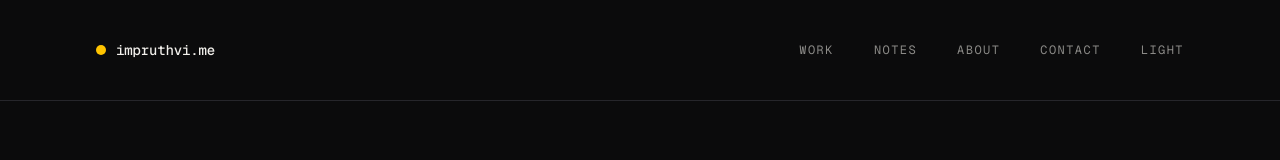
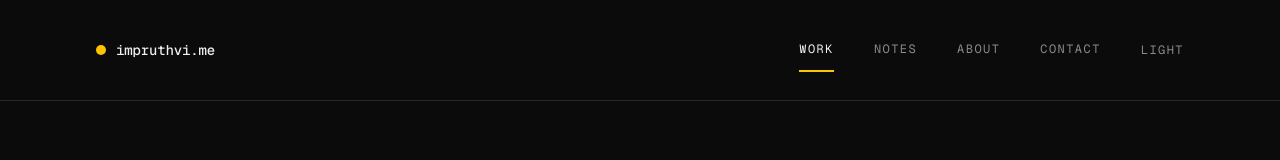
Before and after one commit to impruthvi/impruthvi.me, a Next.js app: page / in a window 1280 px wide. Shown: the top 160 px of the page. Built offline with nearby package versions, Linux system fonts and the light colour scheme.

Commit message:
fix: highlight the current page in site navigation

```diff
--- a/src/components/mobile-nav.tsx
+++ b/src/components/mobile-nav.tsx
@@ -1,10 +1,10 @@
 "use client";
 
 import { useEffect, useRef, useState } from "react";
-import Link from "next/link";
 import { site } from "@/lib/site";
 import { Chip } from "@/components/ui";
 import { ThemeToggle } from "@/components/theme-toggle";
+import { SiteNavLinks } from "@/components/site-nav-links";
 
 export function MobileNav() {
   const [open, setOpen] = useState(false);
@@ -96,16 +96,7 @@ export function MobileNav() {
         </div>
 
         <nav aria-label="Main navigation" className="flex flex-col px-6 pt-6">
-          {site.nav.map((item) => (
-            <Link
-              key={item.href}
-              href={item.href}
-              onClick={() => setOpen(false)}
-              className="border-seam-on-band text-on-band font-display border-b py-5 text-[2.75rem] leading-none font-black tracking-[-0.035em] uppercase"
-            >
-              {item.label}
-            </Link>
-          ))}
+          <SiteNavLinks mobile onNavigate={() => setOpen(false)} />
         </nav>
 
         <div className="mt-auto flex flex-col gap-6 px-6 pt-10 pb-9">
--- a/src/components/site-header.tsx
+++ b/src/components/site-header.tsx
@@ -1,8 +1,8 @@
 import Link from "next/link";
-import { site } from "@/lib/site";
 import { Container } from "@/components/ui";
 import { ThemeToggle } from "@/components/theme-toggle";
 import { MobileNav } from "@/components/mobile-nav";
+import { SiteNavLinks } from "@/components/site-nav-links";
 
 export function SiteHeader() {
   return (
@@ -15,16 +15,8 @@ export function SiteHeader() {
           </span>
         </Link>
 
-        <nav className="hidden items-center gap-10 md:flex">
-          {site.nav.map((item) => (
-            <Link
-              key={item.href}
-              href={item.href}
-              className="label text-muted hover:text-ink transition-colors"
-            >
-              {item.label}
-            </Link>
-          ))}
+        <nav aria-label="Main navigation" className="hidden items-center gap-10 md:flex">
+          <SiteNavLinks />
           <ThemeToggle />
         </nav>
 
--- /dev/null
+++ b/src/components/site-nav-links.tsx
@@ -0,0 +1,40 @@
+"use client";
+
+import Link from "next/link";
+import { usePathname } from "next/navigation";
+import { site } from "@/lib/site";
+
+export function SiteNavLinks({
+  mobile = false,
+  onNavigate,
+}: {
+  mobile?: boolean;
+  onNavigate?: () => void;
+}) {
+  const pathname = usePathname();
+
+  return site.nav.map((item) => {
+    const active = item.href === "/"
+      ? pathname === "/" || pathname.startsWith("/work/")
+      : pathname === item.href || pathname.startsWith(`${item.href}/`);
+
+    return (
+      <Link
+        key={item.href}
+        href={item.href}
+        onClick={onNavigate}
+        aria-current={active ? (pathname === item.href ? "page" : "location") : undefined}
+        className={mobile
+          ? `border-seam-on-band text-on-band font-display border-b py-5 text-[2.75rem] leading-none font-black tracking-[-0.035em] uppercase ${
+              active ? "decoration-accent underline decoration-[3px] underline-offset-8" : ""
+            }`
+          : `label flex min-h-11 items-center border-b-2 transition-colors ${
+              active ? "border-accent text-ink" : "border-transparent text-muted hover:text-ink"
+            }`
+        }
+      >
+        {item.label}
+      </Link>
+    );
+  });
+}
```
